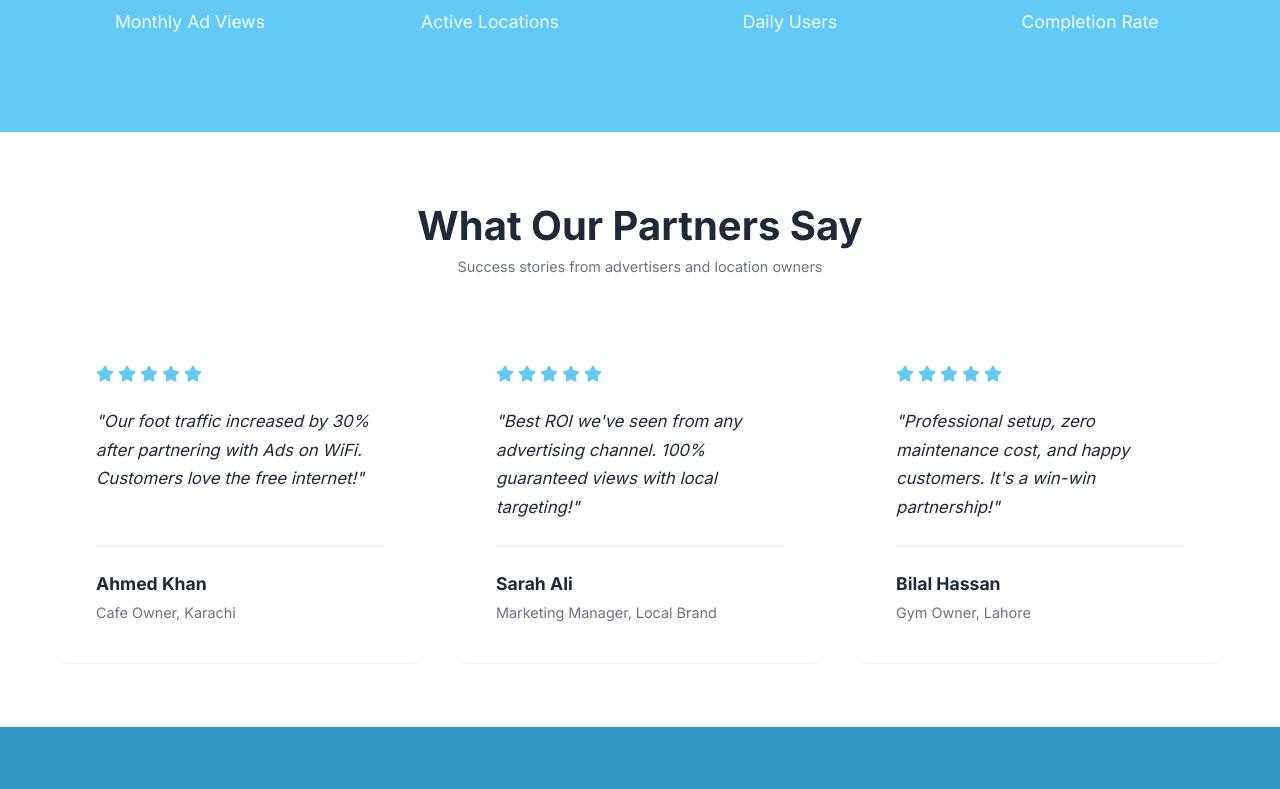
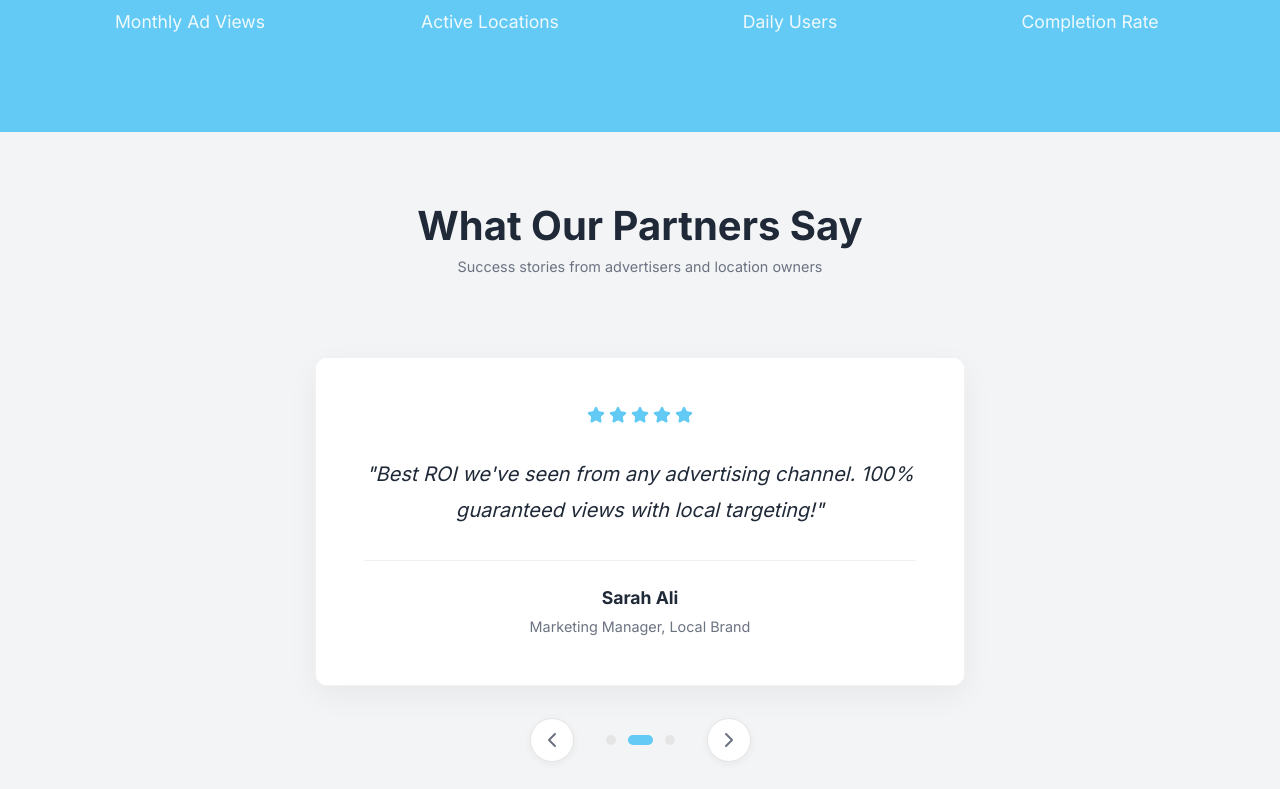
Before and after one commit to huzzy69/fg-free-wifi, a React (Vite) app: page / in a window 1280 px wide. Shown: the part 2320-3109 px from the top of the page. Built offline with nearby package versions, Linux system fonts and the light colour scheme.

Commit message:
feat: implement animated testimonial slider on Home page

```diff
--- /dev/null
+++ b/src/components/TestimonialSlider.css
@@ -0,0 +1,117 @@
+.testimonial-slider-container {
+    position: relative;
+    max-width: 800px;
+    margin: 0 auto;
+    overflow: hidden;
+    padding: 2rem 1rem;
+}
+
+.testimonial-slider-track {
+    display: flex;
+    transition: transform 0.6s cubic-bezier(0.4, 0, 0.2, 1);
+    height: 100%;
+}
+
+.testimonial-slide {
+    flex: 0 0 100%;
+    width: 100%;
+    padding: 0 1rem;
+    box-sizing: border-box;
+    display: flex;
+    justify-content: center;
+}
+
+.testimonial-slider-container .testimonial-card {
+    background: white;
+    padding: 3rem;
+    border-radius: var(--radius-lg);
+    box-shadow: 0 10px 30px rgba(0, 0, 0, 0.05);
+    border: 1px solid rgba(0, 0, 0, 0.05);
+    max-width: 650px;
+    width: 100%;
+    text-align: center;
+}
+
+.testimonial-slider-container .stars {
+    justify-content: center;
+    margin-bottom: 2rem;
+}
+
+.testimonial-slider-container .testimonial-text {
+    font-size: 1.25rem;
+    line-height: 1.8;
+    color: var(--color-text);
+    margin-bottom: 2rem;
+    font-style: italic;
+}
+
+.testimonial-slider-container .testimonial-author {
+    border-top: 1px solid #f0f0f0;
+    padding-top: 1.5rem;
+}
+
+.slider-controls {
+    display: flex;
+    align-items: center;
+    justify-content: center;
+    gap: 2rem;
+    margin-top: 2rem;
+}
+
+.slider-btn {
+    background: white;
+    border: 1px solid #e5e5e5;
+    color: var(--color-text-light);
+    width: 44px;
+    height: 44px;
+    border-radius: 50%;
+    display: flex;
+    align-items: center;
+    justify-content: center;
+    cursor: pointer;
+    transition: all 0.2s;
+    box-shadow: 0 2px 8px rgba(0, 0, 0, 0.05);
+}
+
+.slider-btn:hover {
+    color: var(--color-primary);
+    border-color: var(--color-primary);
+    background-color: #f0f7ff;
+    transform: scale(1.1);
+}
+
+.slider-dots {
+    display: flex;
+    gap: 0.75rem;
+}
+
+.dot {
+    width: 10px;
+    height: 10px;
+    border-radius: 50%;
+    background-color: #e5e5e5;
+    border: none;
+    cursor: pointer;
+    padding: 0;
+    transition: all 0.3s;
+}
+
+.dot.active {
+    background-color: var(--color-primary);
+    width: 25px;
+    border-radius: 10px;
+}
+
+@media (max-width: 600px) {
+    .testimonial-slider-container .testimonial-card {
+        padding: 2rem 1.5rem;
+    }
+
+    .testimonial-slider-container .testimonial-text {
+        font-size: 1.1rem;
+    }
+
+    .slider-controls {
+        gap: 1rem;
+    }
+}
--- /dev/null
+++ b/src/components/TestimonialSlider.tsx
@@ -0,0 +1,103 @@
+import React, { useState, useEffect } from 'react';
+import { Star, ChevronLeft, ChevronRight } from 'lucide-react';
+import './TestimonialSlider.css';
+
+interface Testimonial {
+    id: number;
+    text: string;
+    author: string;
+    role: string;
+    stars: number;
+}
+
+const testimonials: Testimonial[] = [
+    {
+        id: 1,
+        text: "Our foot traffic increased by 30% after partnering with Ads on WiFi. Customers love the free internet!",
+        author: "Ahmed Khan",
+        role: "Cafe Owner, Karachi",
+        stars: 5
+    },
+    {
+        id: 2,
+        text: "Best ROI we've seen from any advertising channel. 100% guaranteed views with local targeting!",
+        author: "Sarah Ali",
+        role: "Marketing Manager, Local Brand",
+        stars: 5
+    },
+    {
+        id: 3,
+        text: "Professional setup, zero maintenance cost, and happy customers. It's a win-win partnership!",
+        author: "Bilal Hassan",
+        role: "Gym Owner, Lahore",
+        stars: 5
+    }
+];
+
+const TestimonialSlider: React.FC = () => {
+    const [currentIndex, setCurrentIndex] = useState(0);
+    const [isAnimating, setIsAnimating] = useState(false);
+
+    const nextSlide = () => {
+        if (isAnimating) return;
+        setIsAnimating(true);
+        setCurrentIndex((prev) => (prev + 1) % testimonials.length);
+        setTimeout(() => setIsAnimating(false), 500);
+    };
+
+    const prevSlide = () => {
+        if (isAnimating) return;
+        setIsAnimating(true);
+        setCurrentIndex((prev) => (prev - 1 + testimonials.length) % testimonials.length);
+        setTimeout(() => setIsAnimating(false), 500);
+    };
+
+    useEffect(() => {
+        const timer = setInterval(nextSlide, 5000);
+        return () => clearInterval(timer);
+    }, [currentIndex, isAnimating]);
+
+    return (
+        <div className="testimonial-slider-container">
+            <div className="testimonial-slider-track" style={{ transform: `translateX(-${currentIndex * 100}%)` }}>
+                {testimonials.map((t) => (
+                    <div className="testimonial-slide" key={t.id}>
+                        <div className="testimonial-card">
+                            <div className="stars">
+                                {[...Array(t.stars)].map((_, i) => (
+                                    <Star key={i} size={18} fill="var(--color-primary)" stroke="var(--color-primary)" />
+                                ))}
+                            </div>
+                            <p className="testimonial-text">"{t.text}"</p>
+                            <div className="testimonial-author">
+                                <strong>{t.author}</strong>
+                                <span>{t.role}</span>
+                            </div>
+                        </div>
+                    </div>
+                ))}
+            </div>
+
+            <div className="slider-controls">
+                <button className="slider-btn prev" onClick={prevSlide} aria-label="Previous testimonial">
+                    <ChevronLeft size={24} />
+                </button>
+                <div className="slider-dots">
+                    {testimonials.map((_, i) => (
+                        <button
+                            key={i}
+                            className={`dot ${i === currentIndex ? 'active' : ''}`}
+                            onClick={() => setCurrentIndex(i)}
+                            aria-label={`Go to testimonial ${i + 1}`}
+                        />
+                    ))}
+                </div>
+                <button className="slider-btn next" onClick={nextSlide} aria-label="Next testimonial">
+                    <ChevronRight size={24} />
+                </button>
+            </div>
+        </div>
+    );
+};
+
+export default TestimonialSlider;
--- a/src/pages/Home.tsx
+++ b/src/pages/Home.tsx
@@ -4,6 +4,7 @@ import { Wifi, ArrowRight, Eye, CheckCircle, BarChart3, Users, MapPin, TrendingU
 import { useSiteConfig } from '../context/SiteConfigContext';
 import HeroIllustration from '../assets/hero-illustration.png';
 import StatCounter from '../components/StatCounter';
+import TestimonialSlider from '../components/TestimonialSlider';
 import './Home.css';
 
 const iconMap: any = {
@@ -167,65 +168,14 @@ const Home: React.FC = () => {
             </section>
 
             {/* Testimonials */}
-            <section className="section">
+            <section className="section bg-light">
                 <div className="container">
                     <div className="section-header text-center">
                         <h2 className="section-title">What Our Partners Say</h2>
                         <p className="section-desc">Success stories from advertisers and location owners</p>
                     </div>
 
-                    <div className="grid-cols-3">
-                        <div className="testimonial-card">
-                            <div className="stars">
-                                <Star size={18} fill="var(--color-primary)" stroke="var(--color-primary)" />
-                                <Star size={18} fill="var(--color-primary)" stroke="var(--color-primary)" />
-                                <Star size={18} fill="var(--color-primary)" stroke="var(--color-primary)" />
-                                <Star size={18} fill="var(--color-primary)" stroke="var(--color-primary)" />
-                                <Star size={18} fill="var(--color-primary)" stroke="var(--color-primary)" />
-                            </div>
-                            <p className="testimonial-text">
-                                "Our foot traffic increased by 30% after partnering with Ads on WiFi. Customers love the free internet!"
-                            </p>
-                            <div className="testimonial-author">
-                                <strong>Ahmed Khan</strong>
-                                <span>Cafe Owner, Karachi</span>
-                            </div>
-                        </div>
-
-                        <div className="testimonial-card">
-                            <div className="stars">
-                                <Star size={18} fill="var(--color-primary)" stroke="var(--color-primary)" />
-                                <Star size={18} fill="var(--color-primary)" stroke="var(--color-primary)" />
-                                <Star size={18} fill="var(--color-primary)" stroke="var(--color-primary)" />
-                                <Star size={18} fill="var(--color-primary)" stroke="var(--color-primary)" />
-                                <Star size={18} fill="var(--color-primary)" stroke="var(--color-primary)" />
-                            </div>
-                            <p className="testimonial-text">
-                                "Best ROI we've seen from any advertising channel. 100% guaranteed views with local targeting!"
-                            </p>
-                            <div className="testimonial-author">
-                                <strong>Sarah Ali</strong>
-                                <span>Marketing Manager, Local Brand</span>
-                            </div>
-                        </div>
-
-                        <div className="testimonial-card">
-                            <div className="stars">
-                                <Star size={18} fill="var(--color-primary)" stroke="var(--color-primary)" />
-                                <Star size={18} fill="var(--color-primary)" stroke="var(--color-primary)" />
-                                <Star size={18} fill="var(--color-primary)" stroke="var(--color-primary)" />
-                                <Star size={18} fill="var(--color-primary)" stroke="var(--color-primary)" />
-                                <Star size={18} fill="var(--color-primary)" stroke="var(--color-primary)" />
-                            </div>
-                            <p className="testimonial-text">
-                                "Professional setup, zero maintenance cost, and happy customers. It's a win-win partnership!"
-                            </p>
-                            <div className="testimonial-author">
-                                <strong>Bilal Hassan</strong>
-                                <span>Gym Owner, Lahore</span>
-                            </div>
-                        </div>
-                    </div>
+                    <TestimonialSlider />
                 </div>
             </section>
 
```
